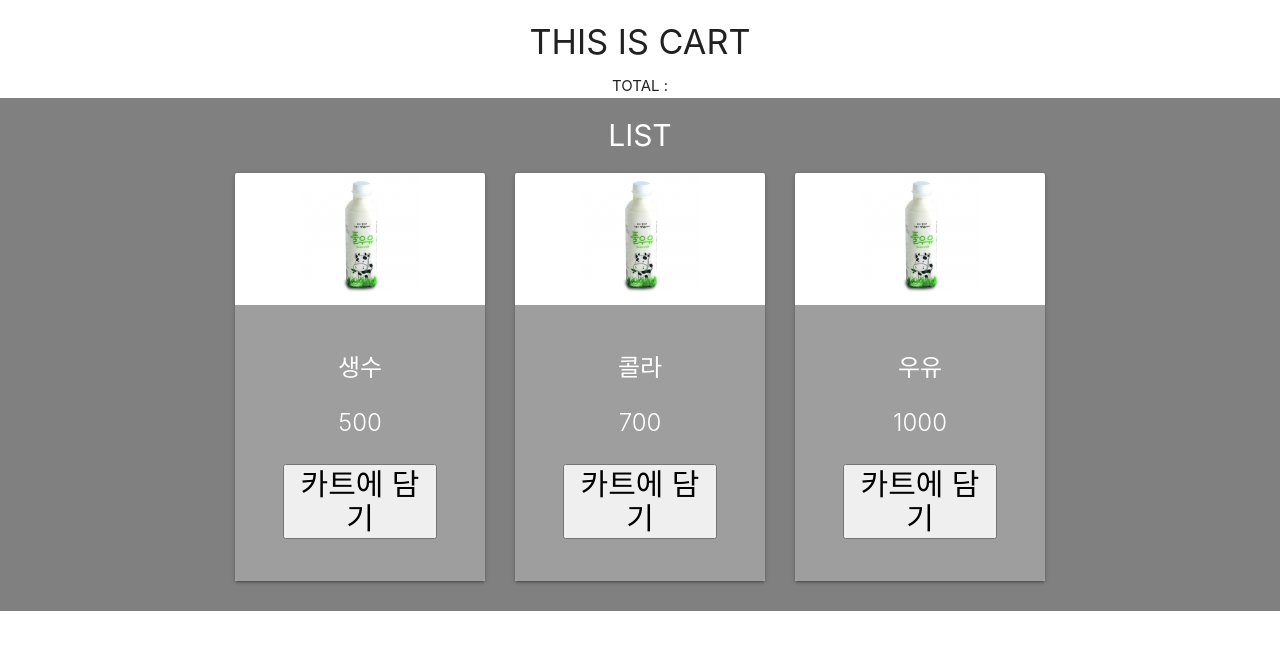
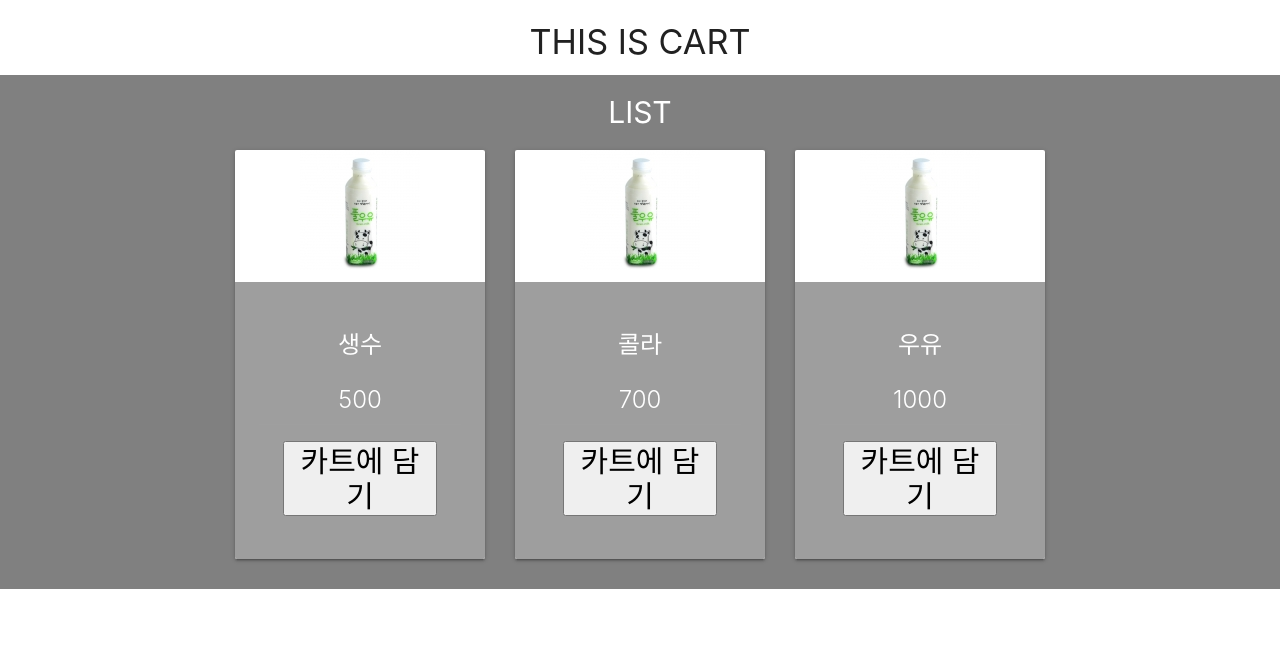
Before and after one commit to Yoonwd/reac-new-cart, a React (Create React App) app: page / in a window 1280 px wide. Shown: the top 650 px of the page. Built offline with nearby package versions, Linux system fonts and the light colour scheme.

Commit message:
cart.js edited online with Bitbucket

```diff
--- a/src/cart.js
+++ b/src/cart.js
@@ -2,12 +2,17 @@ import React, { Component } from 'react';
 import { CartContext } from './context';
 
 class Total extends Component {
+
+
+
+
     render() {
+        console.log('cart.js total', this.props.total) //undefined 가 나오는 걸 알수 있음.. 제대로 안내려온다는건데, 토탈의 위치를 옮겨 보면?
         return(
             <div>
-                TOTAL : {this.props.total}
+                {/* TOTAL : {this.props.total} */}
             </div>
-        );
+        )
     }
 }
 
@@ -22,6 +27,7 @@ export default props => (
                         {cart.items.map((p, i) => (
                             <li className="cart-item">
                                 {p.title}{" "}
+                                {p.price}
                                 <button
                                     className="pink"
                                     onClick={() => cart.onRemoveFromCart(i)}
@@ -40,7 +46,7 @@ export default props => (
                                 </div>
                             ))}
                     </div> */}
-                    <Total total={props.total}/>
+                    {/* <Total total={props.total}/> */}
                 </div>
             )}
         </CartContext.Consumer>
```
